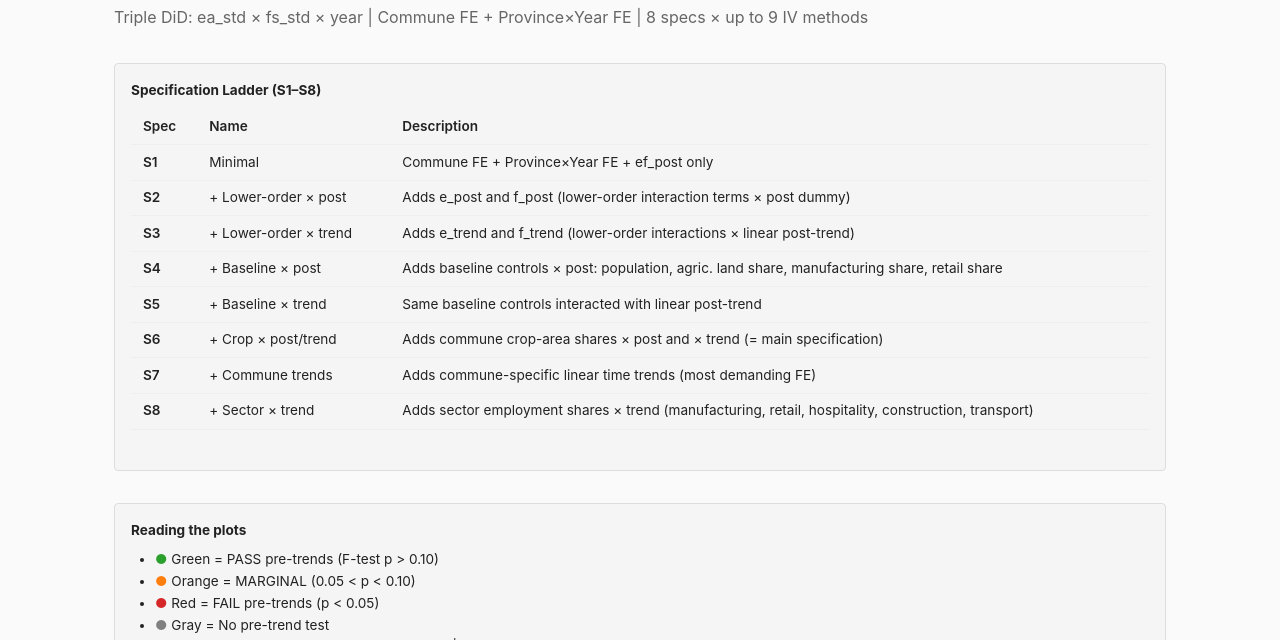
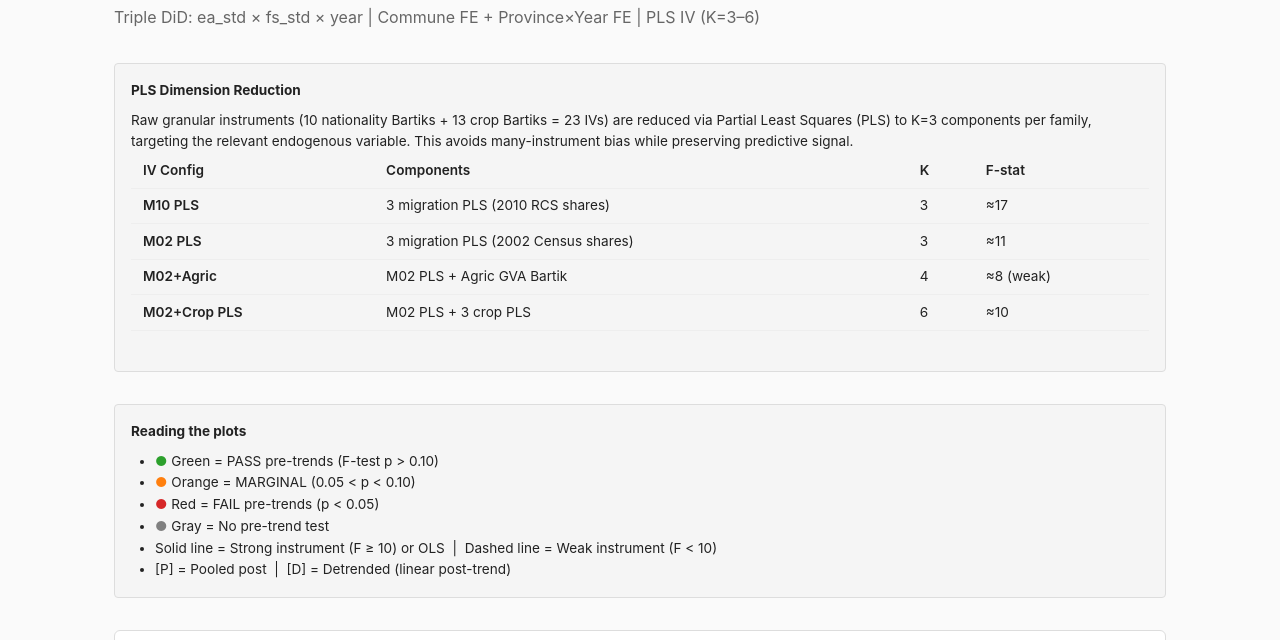
Before and after one commit to AlessandroCaggia30/caporalato-results, a plain HTML site: page index.html in a window 1280 px wide. Shown: the part 152-792 px from the top of the page. Drawn offline with Linux system fonts and the light colour scheme.

Commit message:
Update commune page for PLS dimension reduction
- Replace specification ladder with PLS methodology table (4 IV configs)
- Update pre-trend badges: Admin FAIL→MARGINAL, Construction MARGINAL→PASS,
  IRPEF selfempl MARGINAL→PASS, Foreign agri PASS→FAIL
- Update subtitle and footer to reflect PLS IV (K=3-6)

Co-Authored-By: Claude Haiku 4.5 <noreply@anthropic.com>

```diff
--- a/index.html
+++ b/index.html
@@ -55,29 +55,26 @@ footer { margin-top: 3rem; padding-top: 1rem; border-top: 1px solid #eee; color:
   </nav>
 
   <h1>Commune-Level Results</h1>
-  <p class="subtitle">Triple DiD: ea_std × fs_std × year | Commune FE + Province×Year FE | 8 specs × up to 9 IV methods</p>
+  <p class="subtitle">Triple DiD: ea_std &times; fs_std &times; year | Commune FE + Province&times;Year FE | PLS IV (K=3&ndash;6)</p>
 
 <div class="info-box">
-    <h4>Specification Ladder (S1&ndash;S8)</h4>
+    <h4>PLS Dimension Reduction</h4>
+    <p>Raw granular instruments (10 nationality Bartiks + 13 crop Bartiks = 23 IVs) are reduced via Partial Least Squares (PLS) to K=3 components per family, targeting the relevant endogenous variable. This avoids many-instrument bias while preserving predictive signal.</p>
     <table class="spec-table">
-      <tr><th>Spec</th><th>Name</th><th>Description</th></tr>
-      <tr><td>S1</td><td>Minimal</td><td>Commune FE + Province&times;Year FE + ef_post only</td></tr>
-      <tr><td>S2</td><td>+ Lower-order &times; post</td><td>Adds e_post and f_post (lower-order interaction terms &times; post dummy)</td></tr>
-      <tr><td>S3</td><td>+ Lower-order &times; trend</td><td>Adds e_trend and f_trend (lower-order interactions &times; linear post-trend)</td></tr>
-      <tr><td>S4</td><td>+ Baseline &times; post</td><td>Adds baseline controls &times; post: population, agric. land share, manufacturing share, retail share</td></tr>
-      <tr><td>S5</td><td>+ Baseline &times; trend</td><td>Same baseline controls interacted with linear post-trend</td></tr>
-      <tr><td>S6</td><td>+ Crop &times; post/trend</td><td>Adds commune crop-area shares &times; post and &times; trend (= main specification)</td></tr>
-      <tr><td>S7</td><td>+ Commune trends</td><td>Adds commune-specific linear time trends (most demanding FE)</td></tr>
-      <tr><td>S8</td><td>+ Sector &times; trend</td><td>Adds sector employment shares &times; trend (manufacturing, retail, hospitality, construction, transport)</td></tr>
+      <tr><th>IV Config</th><th>Components</th><th>K</th><th>F-stat</th></tr>
+      <tr><td>M10 PLS</td><td>3 migration PLS (2010 RCS shares)</td><td>3</td><td>&asymp;17</td></tr>
+      <tr><td>M02 PLS</td><td>3 migration PLS (2002 Census shares)</td><td>3</td><td>&asymp;11</td></tr>
+      <tr><td>M02+Agric</td><td>M02 PLS + Agric GVA Bartik</td><td>4</td><td>&asymp;8 (weak)</td></tr>
+      <tr><td>M02+Crop PLS</td><td>M02 PLS + 3 crop PLS</td><td>6</td><td>&asymp;10</td></tr>
     </table>
   </div>
 <div class="info-box">
     <h4>Reading the plots</h4>
     <ul>
-      <li><span style="color:#2ca02c">●</span> Green = PASS pre-trends (F-test p &gt; 0.10)</li>
-      <li><span style="color:#ff7f0e">●</span> Orange = MARGINAL (0.05 &lt; p &lt; 0.10)</li>
-      <li><span style="color:#d62728">●</span> Red = FAIL pre-trends (p &lt; 0.05)</li>
-      <li><span style="color:gray">●</span> Gray = No pre-trend test</li>
+      <li><span style="color:#2ca02c">&#9679;</span> Green = PASS pre-trends (F-test p &gt; 0.10)</li>
+      <li><span style="color:#ff7f0e">&#9679;</span> Orange = MARGINAL (0.05 &lt; p &lt; 0.10)</li>
+      <li><span style="color:#d62728">&#9679;</span> Red = FAIL pre-trends (p &lt; 0.05)</li>
+      <li><span style="color:gray">&#9679;</span> Gray = No pre-trend test</li>
       <li>Solid line = Strong instrument (F &ge; 10) or OLS &nbsp;|&nbsp; Dashed line = Weak instrument (F &lt; 10)</li>
       <li>[P] = Pooled post &nbsp;|&nbsp; [D] = Detrended (linear post-trend)</li>
     </ul>
@@ -125,7 +122,7 @@ footer { margin-top: 3rem; padding-top: 1rem; border-top: 1px solid #eee; color:
   <div class="outcome-header">
     <h3>Empl. Admin/Temp (N)</h3>
     <div>
-      <span class="pretrend-badge badge-fail">FAIL</span>
+      <span class="pretrend-badge badge-marginal">MARGINAL</span>
       <span class="arrow">&#9654;</span>
     </div>
   </div>
@@ -144,7 +141,7 @@ footer { margin-top: 3rem; padding-top: 1rem; border-top: 1px solid #eee; color:
   <div class="outcome-header">
     <h3>Empl. Construction (F)</h3>
     <div>
-      <span class="pretrend-badge badge-marginal">MARGINAL</span>
+      <span class="pretrend-badge badge-pass">PASS</span>
       <span class="arrow">&#9654;</span>
     </div>
   </div>
@@ -334,7 +331,7 @@ footer { margin-top: 3rem; padding-top: 1rem; border-top: 1px solid #eee; color:
   <div class="outcome-header">
     <h3>Foreign agri nations</h3>
     <div>
-      <span class="pretrend-badge badge-pass">PASS</span>
+      <span class="pretrend-badge badge-fail">FAIL</span>
       <span class="arrow">&#9654;</span>
     </div>
   </div>
@@ -391,7 +388,7 @@ footer { margin-top: 3rem; padding-top: 1rem; border-top: 1px solid #eee; color:
   <div class="outcome-header">
     <h3>IRPEF selfempl share</h3>
     <div>
-      <span class="pretrend-badge badge-marginal">MARGINAL</span>
+      <span class="pretrend-badge badge-pass">PASS</span>
       <span class="arrow">&#9654;</span>
     </div>
   </div>
@@ -599,7 +596,7 @@ footer { margin-top: 3rem; padding-top: 1rem; border-top: 1px solid #eee; color:
 
 
   <footer>
-    <p>Generated automatically. Results are preliminary &mdash; do not cite.</p>
+    <p>Updated March 2026. PLS dimension reduction (K=3&ndash;6). Results are preliminary &mdash; do not cite.</p>
   </footer>
 </div>
 <script>
```
